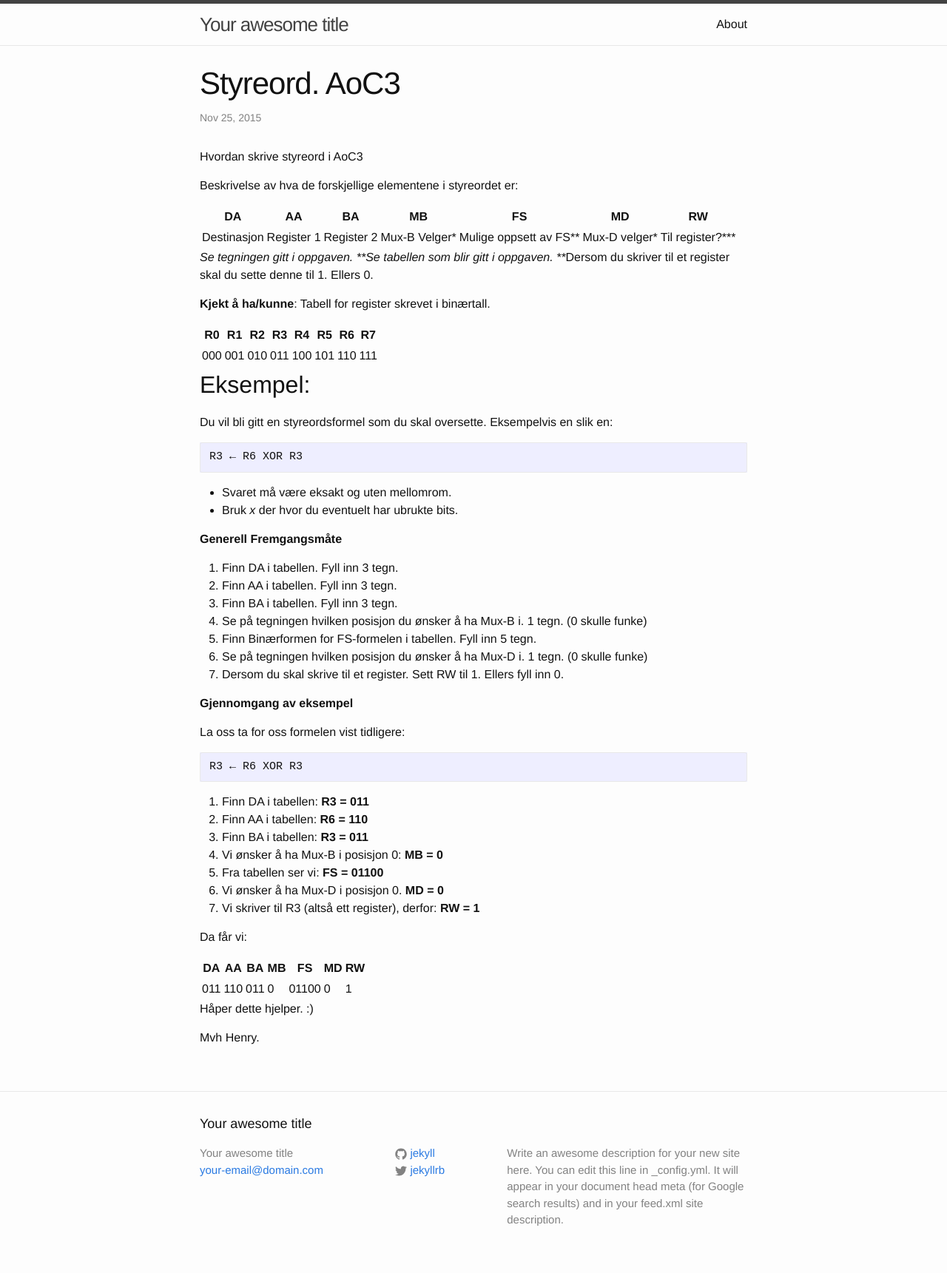
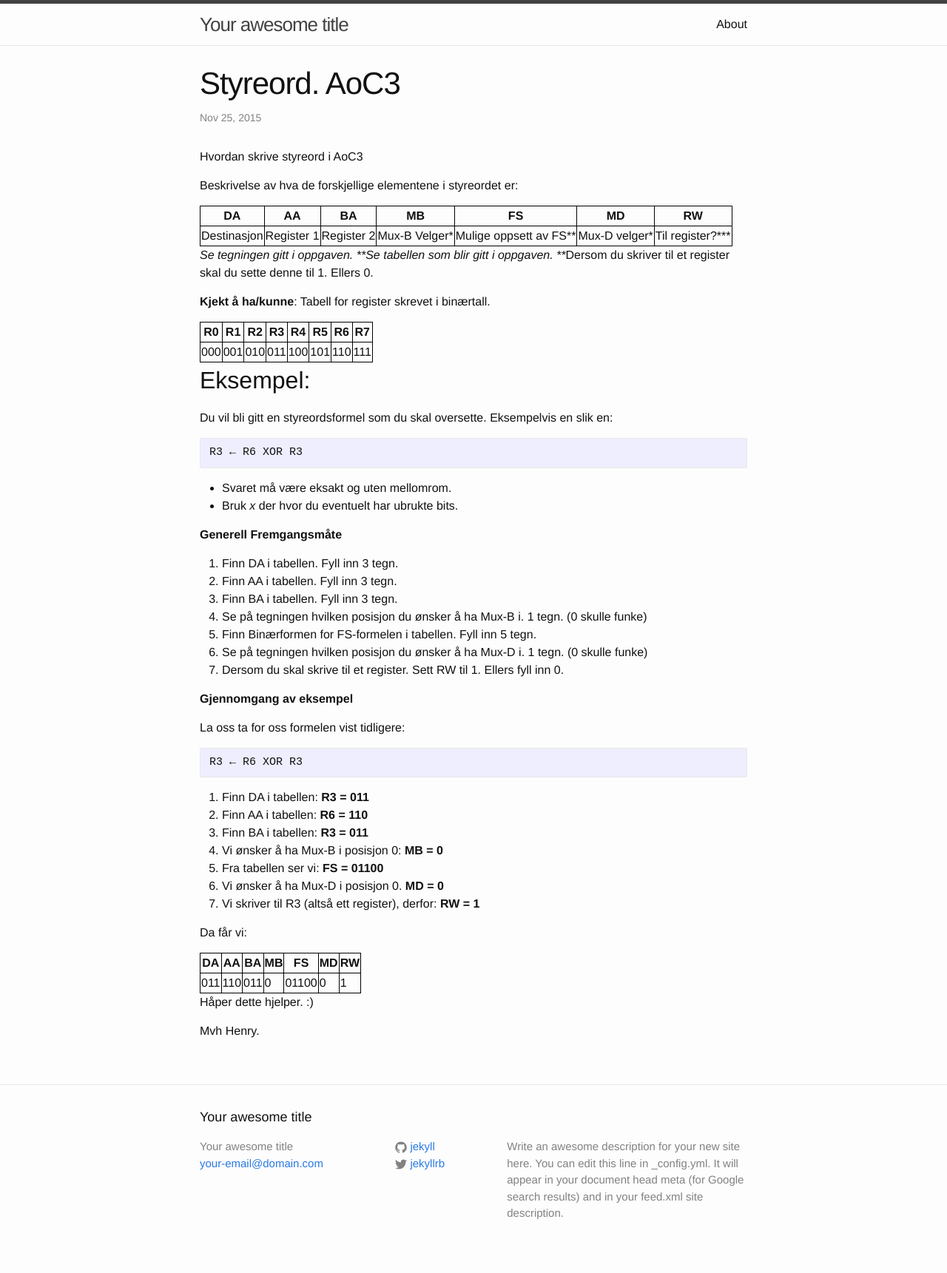
Before and after one commit to SjoenH/SjoenH.github.io, a Jekyll site: the page built from _posts/2015-11-25-Styreord.markdown, in a window 1280 px wide. Shown: the whole page at 74% size. Built offline with Jekyll 4.4.1, drawn with Linux system fonts in a browser that asks for light colours; Markdown is read by kramdown in place of the engine named in the settings.

Commit message:
back to kramdom. Styled tables

```diff
--- a/_config.yml
+++ b/_config.yml
@@ -18,7 +18,7 @@ twitter_username: jekyllrb
 github_username:  jekyll
 
 # Build settings
-markdown: redcarpet
+markdown: kramdown
 
-# kramdown:
-#   input: GFM
+kramdown:
+  input: GFM
--- a/css/main.scss
+++ b/css/main.scss
@@ -3,7 +3,13 @@
 ---
 @charset "utf-8";
 
+table {
+    border-collapse: collapse;
+}
 
+table, th, td {
+    border: 1px solid black;
+}
 
 // Our variables
 $base-font-family: "Helvetica Neue", Helvetica, Arial, sans-serif;
```
